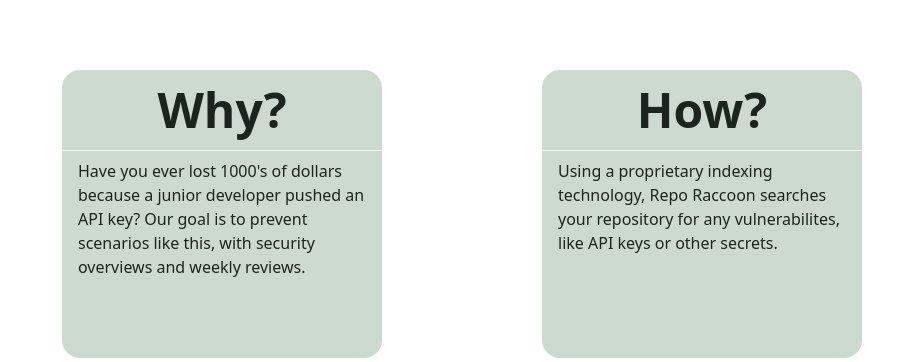
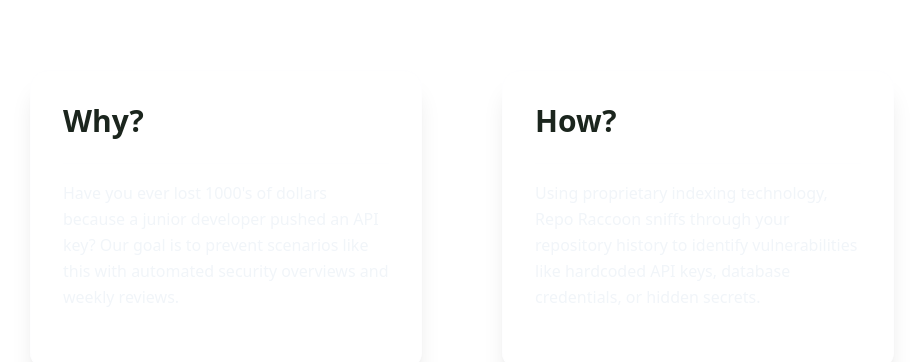
Before and after one commit to 62595-fullstack-gruppe-placeholder/reporacoon, a Next.js app in the folder web/: page / in a window 1280 px wide. Shown: the part 687-1049 px from the top of the page, without its empty margins (178-1101 px from the left). Built offline with nearby package versions, Linux system fonts and the light colour scheme; no server answers.

Commit message:
updated how and why boxes

```diff
--- a/web/src/app/page.tsx
+++ b/web/src/app/page.tsx
@@ -88,7 +88,7 @@ export default function Home() {
         <div className="field flex items-center gap-2">
           <Image src="/searchIcon.svg" alt="" width={20} height={20} />
 
-          <URLForm onScanStarted={handleScanSuccess} isDeepScan={false}/>
+          <URLForm onScanStarted={handleScanSuccess} isDeepScan={false} />
         </div>
         <ScanOptions isDisabled={true} />
       </div>
@@ -120,26 +120,34 @@ export default function Home() {
         )}
       </div>
       <div className='inline-flex justify-start items-start gap-40'>
-        <div className="box w-80 h-72">
-          <h1 className="h1 border-b border-secondary flex justify-center items-center gap-2.5 p-2.5">
-            Why?
-          </h1>
-          <p className="p self-stretch px-4 pt-2">
+        <div className="flex flex-col md:flex-row justify-center items-center gap-8 md:gap-20 w-full max-w-4xl px-4">
+          <div className="box !bg-background/40 backdrop-blur-md border border-secondary/10 overflow-hidden shadow-xl p-8 flex-1 min-h-[300px] transition-all hover:border-white/20">
+            <div className="flex items-center gap-4 mb-6">
+              <div>
+                <h2 className="text-3xl font-black text-text-main">Why?</h2>
+              </div>
+            </div>
+
+            <p className="p text-left leading-relaxed border-t border-secondary/10 pt-4 text-secondary">
               Have you ever lost 1000's of dollars because a junior
-            developer pushed an API key? Our goal is to prevent scenarios like this,
-            with security overviews and weekly reviews.
+              developer pushed an API key? Our goal is to prevent scenarios like this
+              with automated security overviews and weekly reviews.
             </p>
           </div>
 
-        <div className="box w-80 h-72">
-          <h1 className="h1 border-b border-secondary flex justify-center items-center gap-2.5 p-2.5">
-            How?
-          </h1>
-          <p className="p self-stretch px-4 pt-2">
-            Using a proprietary indexing technology,
-            Repo Raccoon searches your repository for any
-            vulnerabilites, like API keys or other secrets.
+          <div className="box !bg-background/40 backdrop-blur-md border border-secondary/10 overflow-hidden shadow-xl p-8 flex-1 min-h-[300px] transition-all hover:border-white/20">
+            <div className="flex items-center gap-4 mb-6">
+              <div>
+                <h1 className="text-3xl font-black text-text-main">How?</h1>
+              </div>
+            </div>
+
+            <p className="p text-left leading-relaxed border-t border-secondary/10 pt-4 text-secondary">
+              Using proprietary indexing technology,
+              Repo Raccoon sniffs through your repository history to identify
+              vulnerabilities like hardcoded API keys, database credentials, or hidden secrets.
             </p>
+          </div>
         </div>
       </div>
     </div>
```
Lines whose indentation alone changed are shown as unchanged.
